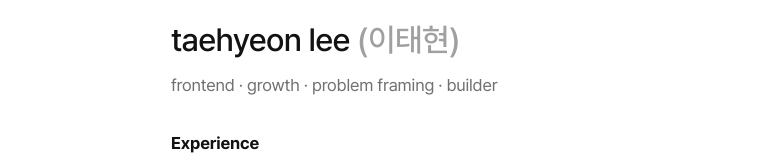
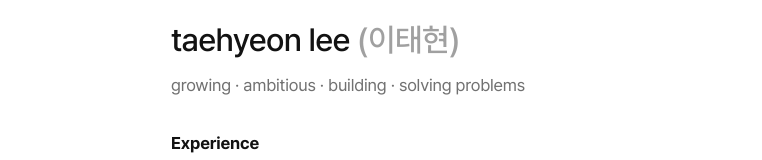
Before and after one commit to e-tae-hyeon/lth-blog, a Next.js app: page / in a window 1280 px wide. Shown: the part 161-321 px from the top of the page, without its empty margins (189-951 px from the left). Built offline with nearby package versions, Linux system fonts and the light colour scheme.

Commit message:
content: 수정 소개 키워드 4개
- growing · ambitious · building · solving problems

```diff
--- a/src/features/home/modules/Intro/index.tsx
+++ b/src/features/home/modules/Intro/index.tsx
@@ -1,7 +1,7 @@
 import React from "react";
 import { NICKNAME } from "@/common/constant";
 
-const KEYWORDS = ["frontend", "growth", "problem framing", "builder"];
+const KEYWORDS = ["growing", "ambitious", "building", "solving problems"];
 
 function Intro() {
   return (
```
